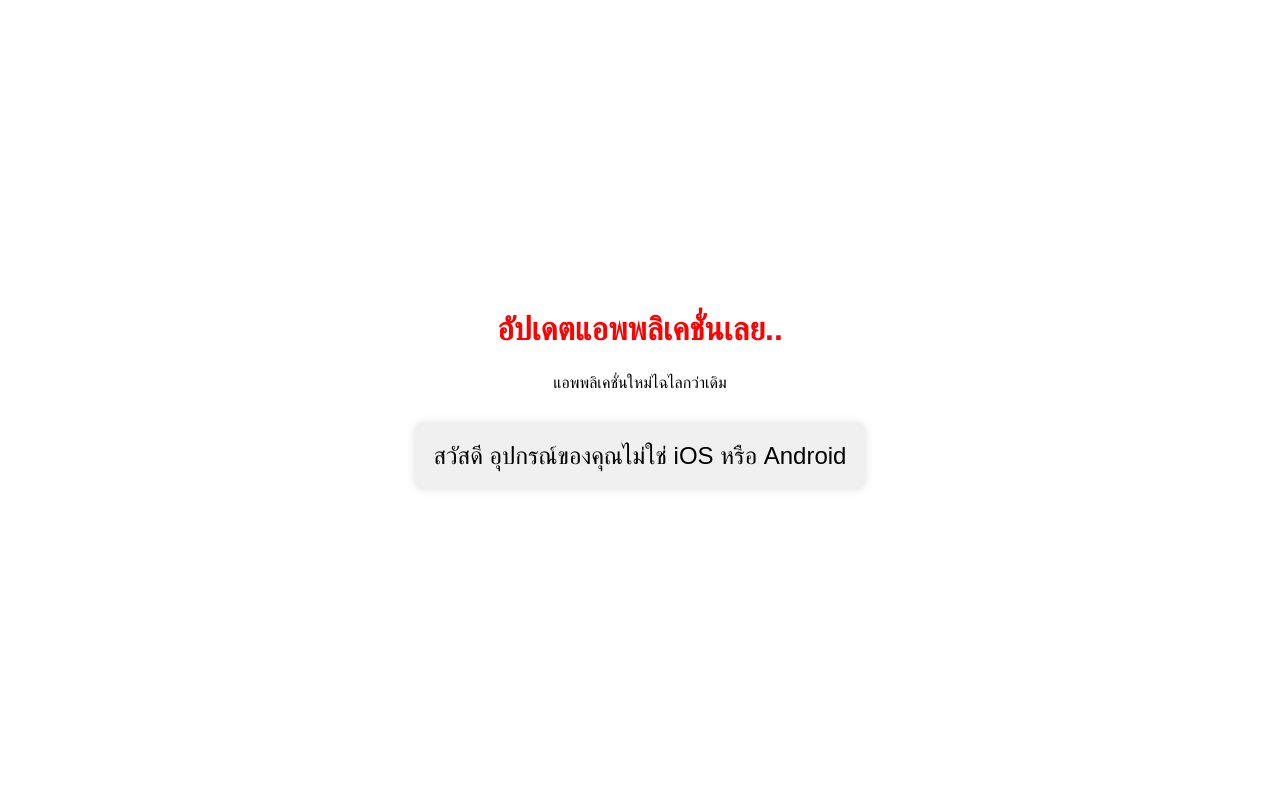
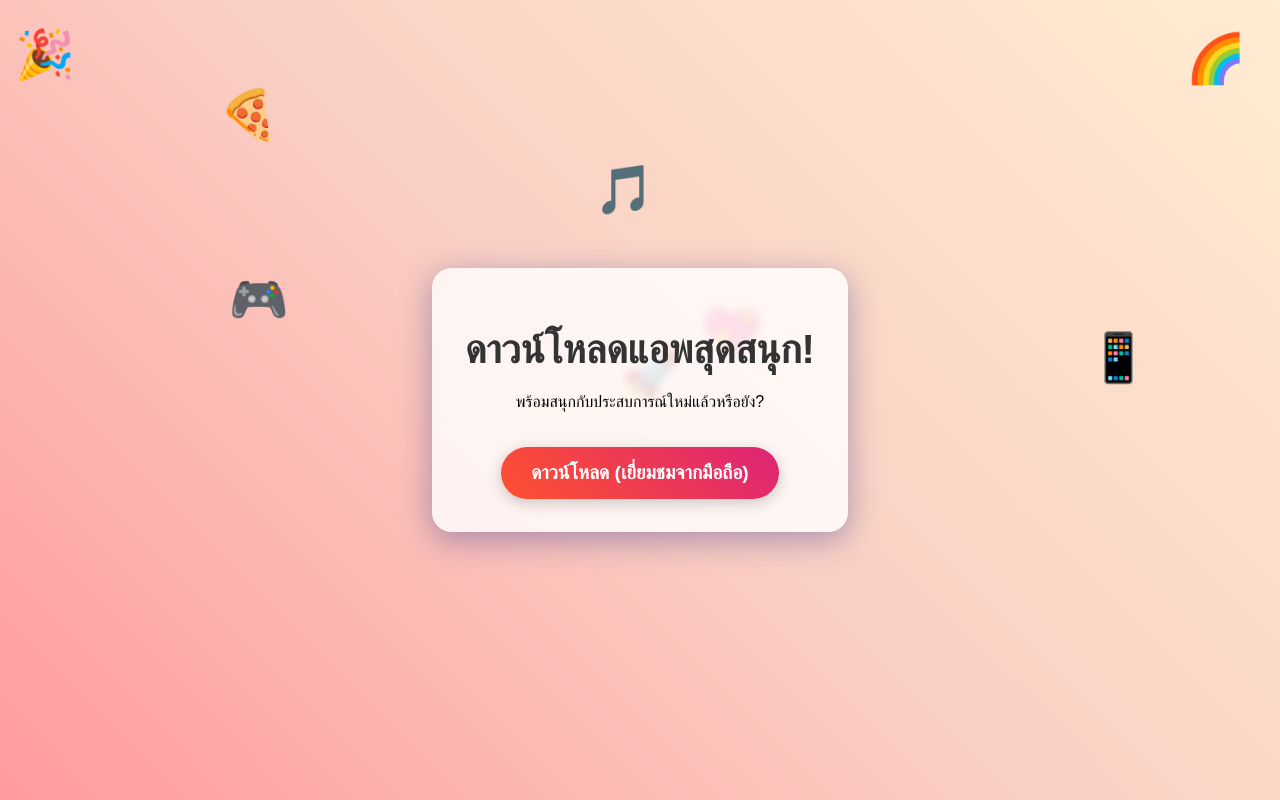
Before and after one commit to upseo29/watpu, a plain HTML site: page index.html in a window 1280 px wide. Drawn offline with Linux system fonts and the light colour scheme.

Commit message:
Update index.html

```diff
--- a/index.html
+++ b/index.html
@@ -3,78 +3,117 @@
 <head>
     <meta charset="UTF-8">
     <meta name="viewport" content="width=device-width, initial-scale=1.0">
-    <title>อัปเดตแอพพลิเคชั่น</title>
+    <title>ดาวน์โหลดแอพสุดสนุก!</title>
     <style>
         body {
-            font-family: Arial, sans-serif;
+            font-family: 'Arial', sans-serif;
             display: flex;
-            flex-direction: column;
             justify-content: center;
             align-items: center;
-            min-height: 100vh;
+            height: 100vh;
             margin: 0;
-            background-color: #ffffff;
-            padding: 20px;
-            box-sizing: border-box;
+            background: linear-gradient(45deg, #ff9a9e, #fad0c4, #ffecd2);
+            overflow: hidden;
+        }
+        .container {
+            text-align: center;
+            background-color: rgba(255, 255, 255, 0.8);
+            padding: 2rem;
+            border-radius: 20px;
+            box-shadow: 0 8px 32px rgba(31, 38, 135, 0.37);
+            backdrop-filter: blur(4px);
+            border: 1px solid rgba(255, 255, 255, 0.18);
+            position: relative;
+            z-index: 1;
         }
         h1 {
-            color: #ff0000;
-            margin-bottom: 10px;
+            color: #333;
+            font-size: 2.5em;
+            margin-bottom: 20px;
         }
-        p {
-            color: #000000;
-            margin-bottom: 30px;
-            text-align: center;
+        #downloadButton {
+            display: inline-block;
+            background: linear-gradient(45deg, #FF512F, #DD2476);
+            color: white;
+            padding: 15px 30px;
+            text-decoration: none;
+            border-radius: 50px;
+            font-size: 1.2em;
+            font-weight: bold;
+            margin-top: 20px;
+            transition: all 0.3s ease;
+            box-shadow: 0 4px 15px rgba(0, 0, 0, 0.2);
         }
-        #message {
-            font-size: 24px;
-            padding: 20px;
-            background-color: #f0f0f0;
-            border-radius: 10px;
-            box-shadow: 0 0 10px rgba(0,0,0,0.1);
-            margin-bottom: 20px;
-            text-align: center;
+        #downloadButton:hover {
+            transform: translateY(-3px);
+            box-shadow: 0 6px 20px rgba(0, 0, 0, 0.3);
         }
-        #update-btn {
-            font-size: 18px;
-            padding: 10px 20px;
-            background-color: #4CAF50;
-            color: white;
-            border: none;
-            border-radius: 5px;
-            cursor: pointer;
-            text-decoration: none;
+        .sticker {
+            position: absolute;
+            font-size: 3rem;
+            animation: float 3s ease-in-out infinite;
         }
-        #update-btn:hover {
-            background-color: #45a049;
+        @keyframes float {
+            0% { transform: translateY(0px); }
+            50% { transform: translateY(-20px); }
+            100% { transform: translateY(0px); }
         }
     </style>
 </head>
 <body>
-    <h1>อัปเดตแอพพลิเคชั่นเลย..</h1>
-    <p>แอพพลิเคชั่นใหม่ไฉไลกว่าเดิม</p>
-    <div id="message"></div>
-    <a id="update-btn" href="#" target="_blank">Update</a>
+    <div class="container">
+        <h1>ดาวน์โหลดแอพสุดสนุก!</h1>
+        <p>พร้อมสนุกกับประสบการณ์ใหม่แล้วหรือยัง?</p>
+        <a id="downloadButton" href="#">ดาวน์โหลดเลย!</a>
+    </div>
 
     <script>
-        function detectDevice() {
-            var userAgent = navigator.userAgent.toLowerCase();
-            var message = document.getElementById('message');
-            var updateBtn = document.getElementById('update-btn');
+        function detectOS() {
+            const userAgent = navigator.userAgent || navigator.vendor || window.opera;
+            if (/android/i.test(userAgent)) {
+                return 'Android';
+            }
+            if (/iPad|iPhone|iPod/.test(userAgent) && !window.MSStream) {
+                return 'iOS';
+            }
+            return 'Unknown';
+        }
 
-            if (/iphone|ipad|ipod/.test(userAgent)) {
-                message.textContent = "สวัสดี iOS";
-                updateBtn.href = "https://www.apple.com/ios/app-store/";
-            } else if (/android/.test(userAgent)) {
-                message.textContent = "สวัสดี Android";
-                updateBtn.href = "https://play.google.com/store";
+        function updateDownloadButton() {
+            const os = detectOS();
+            const button = document.getElementById('downloadButton');
+
+            if (os === 'Android') {
+                button.href = 'https://play.google.com/store/apps/details?id=com.yourapp'; // แทนที่ด้วยลิงก์ Google Play Store จริง
+                button.textContent = 'ดาวน์โหลดสำหรับ Android';
+            } else if (os === 'iOS') {
+                button.href = 'https://apps.apple.com/app/id123456789'; // แทนที่ด้วยลิงก์ App Store จริง
+                button.textContent = 'ดาวน์โหลดสำหรับ iOS';
             } else {
-                message.textContent = "สวัสดี อุปกรณ์ของคุณไม่ใช่ iOS หรือ Android";
-                updateBtn.style.display = 'none';
+                button.href = '#';
+                button.textContent = 'ดาวน์โหลด (เยี่ยมชมจากมือถือ)';
             }
         }
 
-        window.onload = detectDevice;
+        function createStickers() {
+            const stickers = ['🎉', '🚀', '🌈', '💖', '🎮', '🍕', '🎵', '📱'];
+            const body = document.body;
+
+            stickers.forEach((sticker, index) => {
+                const stickerElement = document.createElement('div');
+                stickerElement.className = 'sticker';
+                stickerElement.textContent = sticker;
+                stickerElement.style.left = `${Math.random() * 100}vw`;
+                stickerElement.style.top = `${Math.random() * 100}vh`;
+                stickerElement.style.animationDelay = `${index * 0.5}s`;
+                body.appendChild(stickerElement);
+            });
+        }
+
+        window.onload = function() {
+            updateDownloadButton();
+            createStickers();
+        };
     </script>
 </body>
 </html>
```
